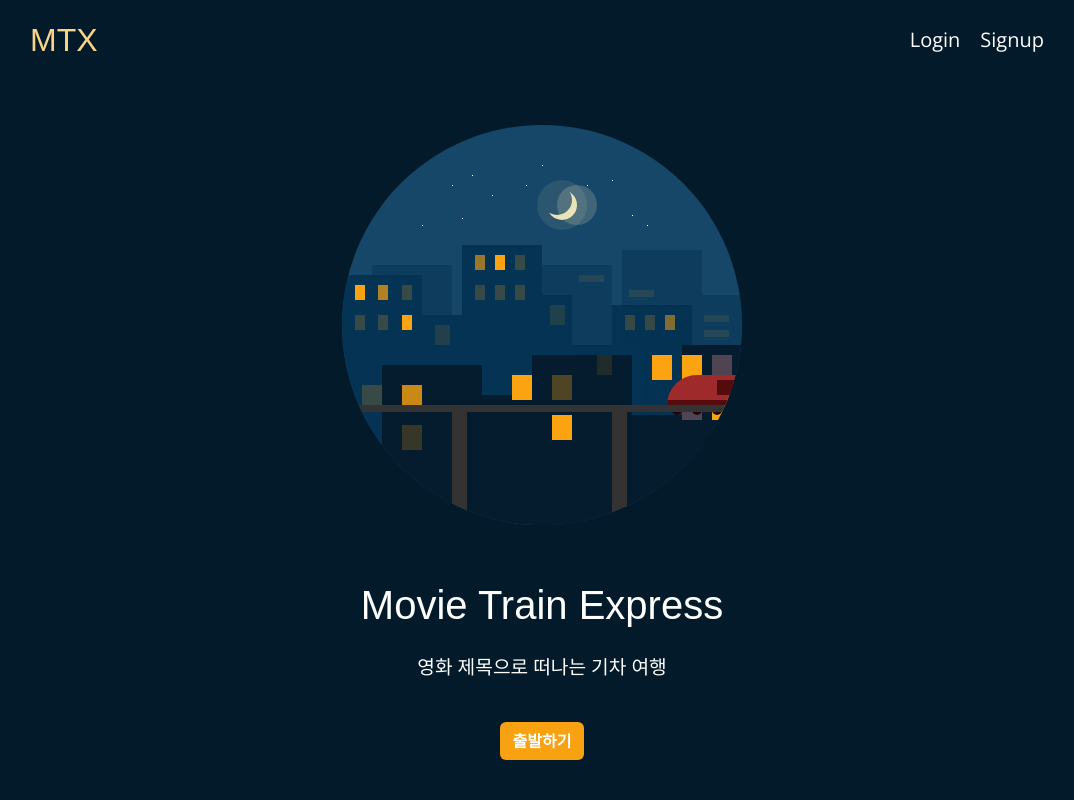
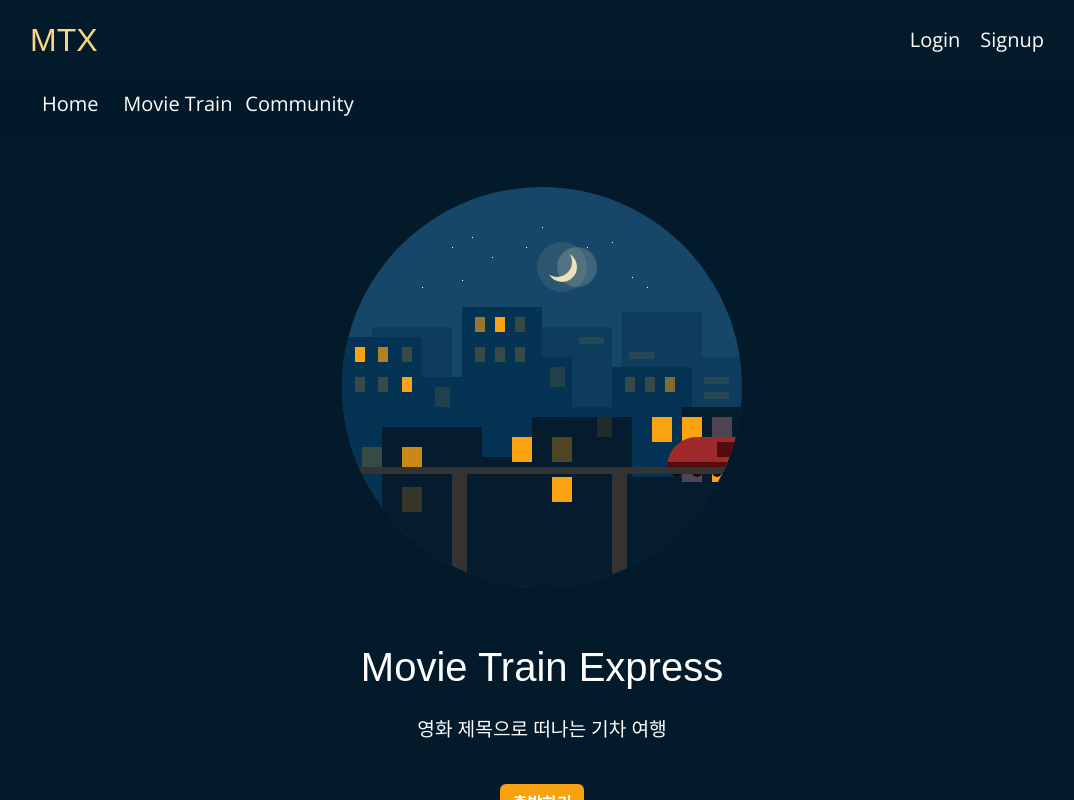
Before and after one commit to kongji9847/MTX, a Vue app in the folder MTX-pjt-front/mtx-front/: page / in a window 1280 px wide. Shown: the whole page, without its empty margins (98-1172 px from the left). Built offline with nearby package versions, Linux system fonts and the light colour scheme; no server answers; the HTML template or start-up script is replaced by a standard one; a web font is replaced by a local one.

Commit message:
update navbar

```diff
--- a/MTX-pjt-front/mtx-front/src/components/NavBar.vue
+++ b/MTX-pjt-front/mtx-front/src/components/NavBar.vue
@@ -1,17 +1,19 @@
 <template>
-  <nav class="navContainer">
-    <h5 class="items" style="width: 9%">
+  <nav class="navContainer row d-flex">
+    <div class="col-xl-6 col-md-9 d-flex">
+      <h5 class="items col-2">
         <router-link :to="{ name: 'main' }">Home</router-link>
       </h5>
-    <h5 class="items" style="width: 12%">
+      <h5 class="items col-3">
         <router-link :to="{ name: 'wordChainStart' }">Movie Train</router-link>
       </h5>
-    <h5 class="items" style="width: 12%">
+      <h5 class="items col-3">
         <router-link :to="{ name: 'reviews' }">Community</router-link>
       </h5>
-    <h5 v-if="isLoggedIn" class="items" style="width: 12%">
+      <h5 v-if="isLoggedIn" class="items col-4">
         <router-link :to="{ name: 'profile', params: { username } }">My Page</router-link>
       </h5>
+    </div>
   </nav>
 </template>
 
@@ -32,10 +34,10 @@
 <style scoped>
 .navContainer {
     background-color: rgba(3, 26, 42, 0.6);
-    display: flex;
+    /* display: flex; */
     position: sticky;
-    top: 60px;
-    flex-direction: row;
+    top: 65px;
+    /* flex-direction: row; */
     padding: 15px 10%;
     margin: 0px;
     white-space: nowrap;
```
Lines whose indentation alone changed are shown as unchanged.
